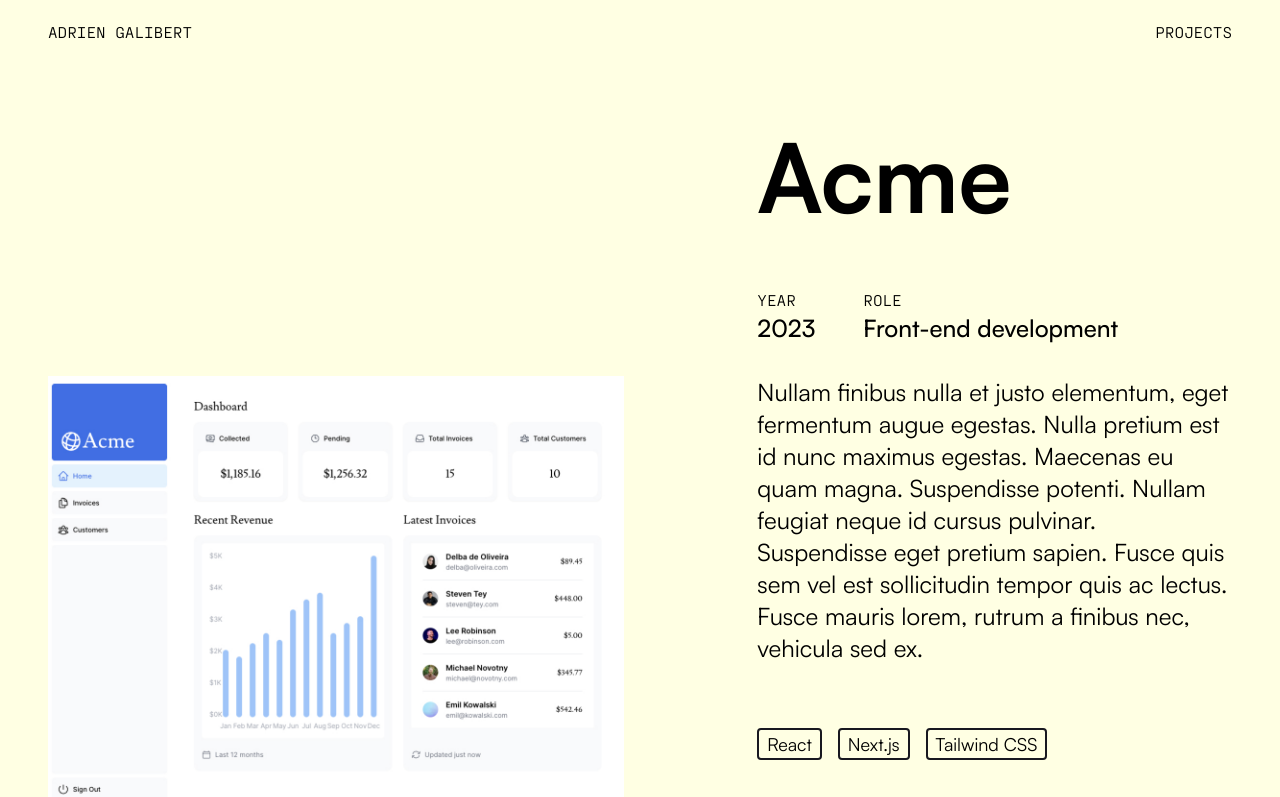
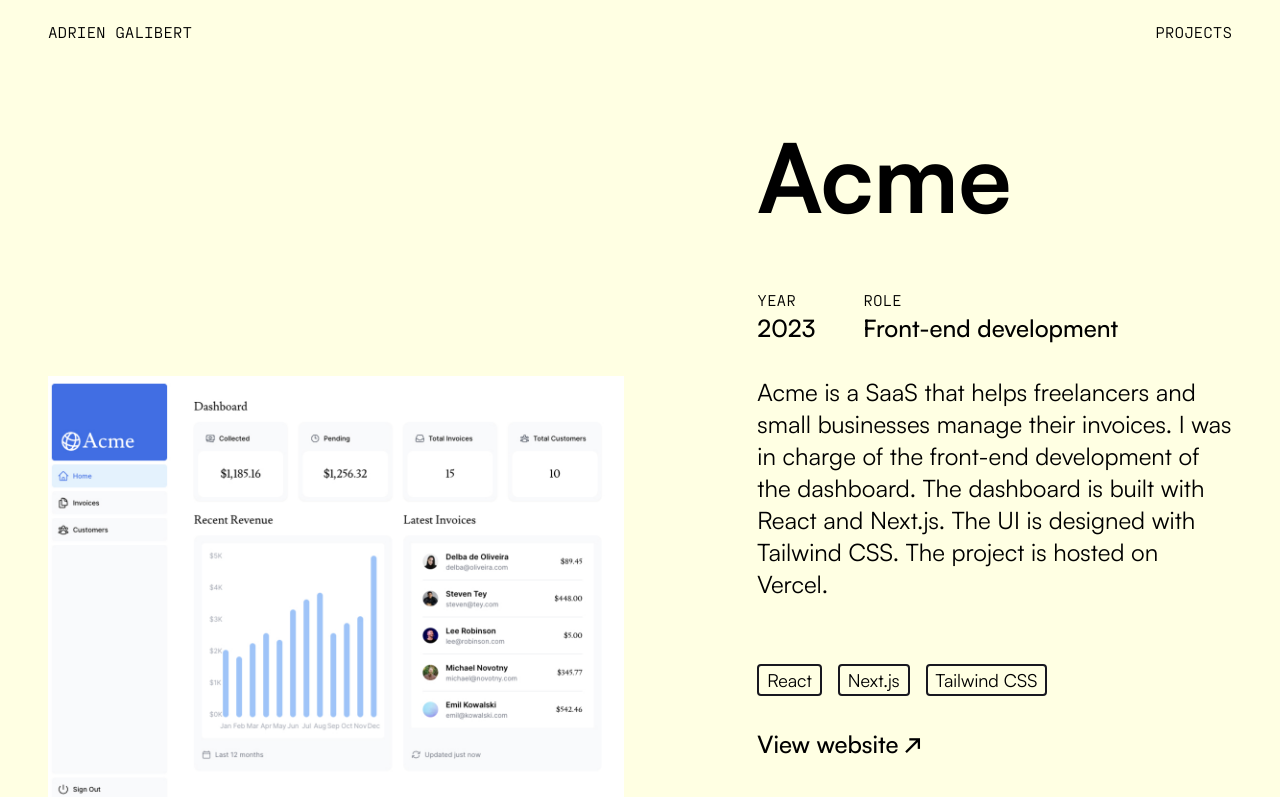
Before and after one commit to adrienglbrt/portfolio-2023, a Next.js app: page /projects/acme in a window 1280 px wide. Shown: the top 797 px of the page. Built offline with nearby package versions, Linux system fonts and the light colour scheme.

Commit message:
Update content

```diff
--- a/src/data/projects.json
+++ b/src/data/projects.json
@@ -6,7 +6,7 @@
         "year": 2018,
         "role": "Project direction",
         "description": "Creation of the website of a new boutique hotel concept in Amsterdam.",
-        "longDescription": "Nullam finibus nulla et justo elementum, eget fermentum augue egestas. Nulla pretium est id nunc maximus egestas. Maecenas eu quam magna. Suspendisse potenti. Nullam feugiat neque id cursus pulvinar. Suspendisse eget pretium sapien. Fusce quis sem vel est sollicitudin tempor quis ac lectus. Fusce mauris lorem, rutrum a finibus nec, vehicula sed ex.",
+        "longDescription": "SWEETS hotel is a new hotel concept in Amsterdam which consists of 28 different bridge houses, scattered across the city. The bridge houses were built in the 17th century to control the city's waterways and are now converted into hotel suites. The website is a key element of the brand identity. It is designed to be a digital experience that reflects the unique character of the hotel. I was in charge of overseeing the project from the initial concept to the final delivery. I worked closely with the design and development teams to ensure the project was delivered on time and on budget.",
         "tags": ["Wordpress"],
         "img": "/images/projects/sweets-hotel.jpg",
         "link": "https://sweetshotel.amsterdam/",
@@ -21,12 +21,12 @@
         "year": 2023,
         "role": "Front-end development",
         "description": "Set-up of dynamic dashboard for invoicing SaaS.",
-        "longDescription": "Nullam finibus nulla et justo elementum, eget fermentum augue egestas. Nulla pretium est id nunc maximus egestas. Maecenas eu quam magna. Suspendisse potenti. Nullam feugiat neque id cursus pulvinar. Suspendisse eget pretium sapien. Fusce quis sem vel est sollicitudin tempor quis ac lectus. Fusce mauris lorem, rutrum a finibus nec, vehicula sed ex.",
+        "longDescription": "Acme is a SaaS that helps freelancers and small businesses manage their invoices. I was in charge of the front-end development of the dashboard. The dashboard is built with React and Next.js. The UI is designed with Tailwind CSS. The project is hosted on Vercel.",
         "tags": ["React", "Next.js", "Tailwind CSS"],
         "img": "/images/projects/acme.jpg",
         "link": "https://nextjs-dashboard-seven-phi-12.vercel.app/dashboard",
         "linkLabel": "View website",
-        "highlight": true,
+        "highlight": false,
         "public": true
     },
     {
@@ -36,7 +36,7 @@
         "year": 2023,
         "role": "Front-end development",
         "description": "Website development for a housing company.",
-        "longDescription": "Nullam finibus nulla et justo elementum, eget fermentum augue egestas. Nulla pretium est id nunc maximus egestas. Maecenas eu quam magna. Suspendisse potenti. Nullam feugiat neque id cursus pulvinar. Suspendisse eget pretium sapien. Fusce quis sem vel est sollicitudin tempor quis ac lectus. Fusce mauris lorem, rutrum a finibus nec, vehicula sed ex.",
+        "longDescription": "Kasa is a housing company that offers furnished apartments for rent. I was in charge of the front-end development of the website, which is built using React.",
         "tags": ["React"],
         "img": "/images/projects/kasa.jpg",
         "link": "https://github.com/adrienglbrt/kasa",
@@ -51,12 +51,12 @@
         "year": 2020,
         "role": "Project management",
         "description": "Set-up of the new design system.",
-        "longDescription": "Nullam finibus nulla et justo elementum, eget fermentum augue egestas. Nulla pretium est id nunc maximus egestas. Maecenas eu quam magna. Suspendisse potenti. Nullam feugiat neque id cursus pulvinar. Suspendisse eget pretium sapien. Fusce quis sem vel est sollicitudin tempor quis ac lectus. Fusce mauris lorem, rutrum a finibus nec, vehicula sed ex.",
+        "longDescription": "In 2021 Bouyguyes Telecom launched a new graphic identity, developed by BETC Paris. As part of this project, I was in charge of setting up the new digital design system, making sure to adapt and develop new components and layouts to update the client's digital touchpoints.",
         "tags": null,
         "img": "/images/projects/bouygues.jpg",
         "link": null,
         "linkLabel": null,
-        "highlight": false,
+        "highlight": true,
         "public": true
     },
     {
@@ -66,7 +66,7 @@
         "year": 2020,
         "role": "Project management",
         "description": "Management of the new Martell website.",
-        "longDescription": "Nullam finibus nulla et justo elementum, eget fermentum augue egestas. Nulla pretium est id nunc maximus egestas. Maecenas eu quam magna. Suspendisse potenti. Nullam feugiat neque id cursus pulvinar. Suspendisse eget pretium sapien. Fusce quis sem vel est sollicitudin tempor quis ac lectus. Fusce mauris lorem, rutrum a finibus nec, vehicula sed ex.",
+        "longDescription": "Martell is one of the oldest cognac houses, yet a very innovative brand. In 2020, the brand launched a new website. Working in close collaboration with Unlikely Studio, I was in charge of overseeing its maintenance and evolution, including a roll-out to 28 countries and the development of new features.",
         "tags": null,
         "img": "/images/projects/martell.jpg",
         "link": "https://www.martell.com/",
@@ -81,7 +81,7 @@
         "year": 2022,
         "role": "UI design",
         "description": "Design of Alexandre's new portfolio website.",
-        "longDescription": "Nullam finibus nulla et justo elementum, eget fermentum augue egestas. Nulla pretium est id nunc maximus egestas. Maecenas eu quam magna. Suspendisse potenti. Nullam feugiat neque id cursus pulvinar. Suspendisse eget pretium sapien. Fusce quis sem vel est sollicitudin tempor quis ac lectus. Fusce mauris lorem, rutrum a finibus nec, vehicula sed ex.",
+        "longDescription": "I had the opportunity to help Alexandre Humbert design his new portfolio website. Alexandre is a French videographer, working with cultural insitutions and museums. The website is designed to showcase his work in a simple and elegant way.",
         "tags": null,
         "img": "/images/projects/alexandre-humbert.jpg",
         "link": null,
@@ -96,7 +96,7 @@
         "year": 2022,
         "role": "Project management",
         "description": "Management of the brand hubs on Snipes global platform.",
-        "longDescription": "Nullam finibus nulla et justo elementum, eget fermentum augue egestas. Nulla pretium est id nunc maximus egestas. Maecenas eu quam magna. Suspendisse potenti. Nullam feugiat neque id cursus pulvinar. Suspendisse eget pretium sapien. Fusce quis sem vel est sollicitudin tempor quis ac lectus. Fusce mauris lorem, rutrum a finibus nec, vehicula sed ex.",
+        "longDescription": "Snipes is a German streetwear retailer. I was in charge of managing the brand hubs on the Snipes global platform. This included the development of new features, the roll-out of new countries and the maintenance of the existing platform.",
         "tags": null,
         "img": "/images/projects/snipes.jpg",
         "link": null,
@@ -125,7 +125,7 @@
         "year": 2023,
         "role": "Front-end development",
         "description": "Website development for a property rental company.",
-        "longDescription": "Nullam finibus nulla et justo elementum, eget fermentum augue egestas. Nulla pretium est id nunc maximus egestas. Maecenas eu quam magna. Suspendisse potenti. Nullam feugiat neque id cursus pulvinar. Suspendisse eget pretium sapien. Fusce quis sem vel est sollicitudin tempor quis ac lectus. Fusce mauris lorem, rutrum a finibus nec, vehicula sed ex.",
+        "longDescription": "Booki is a property rental company. I was in charge of the front-end development of the website, which was done with vanilla CSS.",
         "tags": null,
         "img": "/images/projects/booki.jpg",
         "link": "https://github.com/adrienglbrt/booki",
--- a/src/pages/index.js
+++ b/src/pages/index.js
@@ -47,7 +47,7 @@ export default function Home() {
           <section className="relative flex flex-col justify-end h-[calc(100vh-100px)]">
             <h1
               className="text-6xl md:text-8xl font-bold mb-4 md:mb-12">Seasoned producer<br />turned (junior) developer.</h1>
-            <p className="pb-8 text-2xl md:text-4xl md:w-[80%]">Previously at <LinkExternal href="https://www.roninamsterdam.com/" format="large">Rōnin Amsterdam</LinkExternal>, <LinkExternal href="https://betc.com/" format="large">BETC Paris</LinkExternal> & <LinkExternal href="https://www.ogilvy.com/" format="large">Ogilvy Paris</LinkExternal>, managing web projects for clients small and large. Now spicing things up a bit to keep it all interesting, and getting my hands dirty to build cool stuff – for now focusing on the front-end.</p>
+            <p className="pb-8 text-2xl md:text-4xl md:w-[80%]">Previously at <LinkExternal href="https://www.roninamsterdam.com/" format="large">Rōnin Amsterdam</LinkExternal>, <LinkExternal href="https://betc.com/" format="large">BETC Paris</LinkExternal> & <LinkExternal href="https://www.ogilvy.com/" format="large">Ogilvy Paris</LinkExternal>, managing web projects for clients small and large. Now spicing things up and getting my hands dirty to build cool stuff.</p>
             <div className='absolute right-8 top-24 lg:right-16 lg:top-10 xl:right-24 xl:bottom-60 xl:top-auto h-[400px] w-[400px]' ref={containerRef}>
               <motion.div
                 className="absolute bg-[rgba(17,29,57,0.9)] h-96 w-96 rounded-full blur-xl"
```
